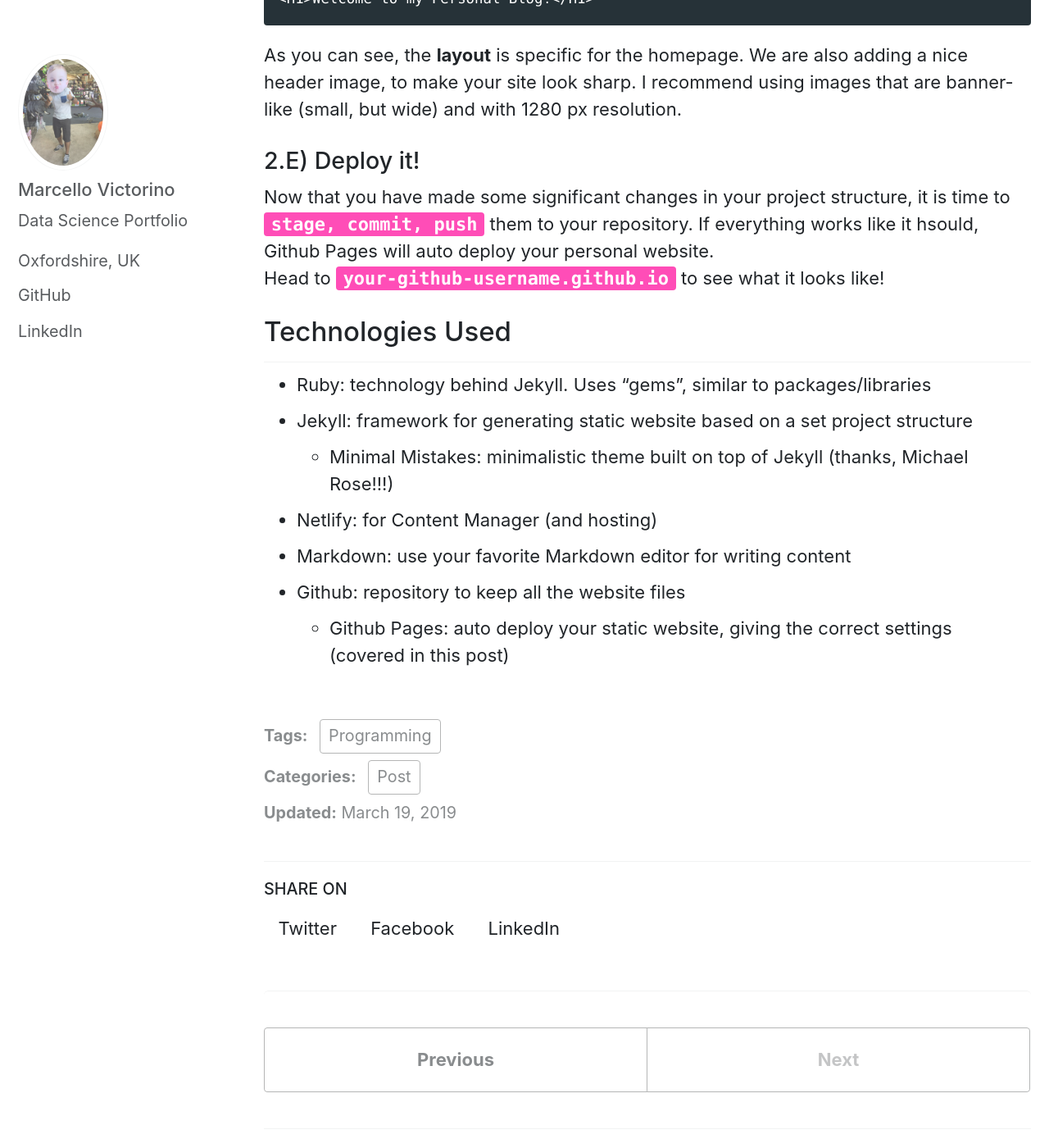
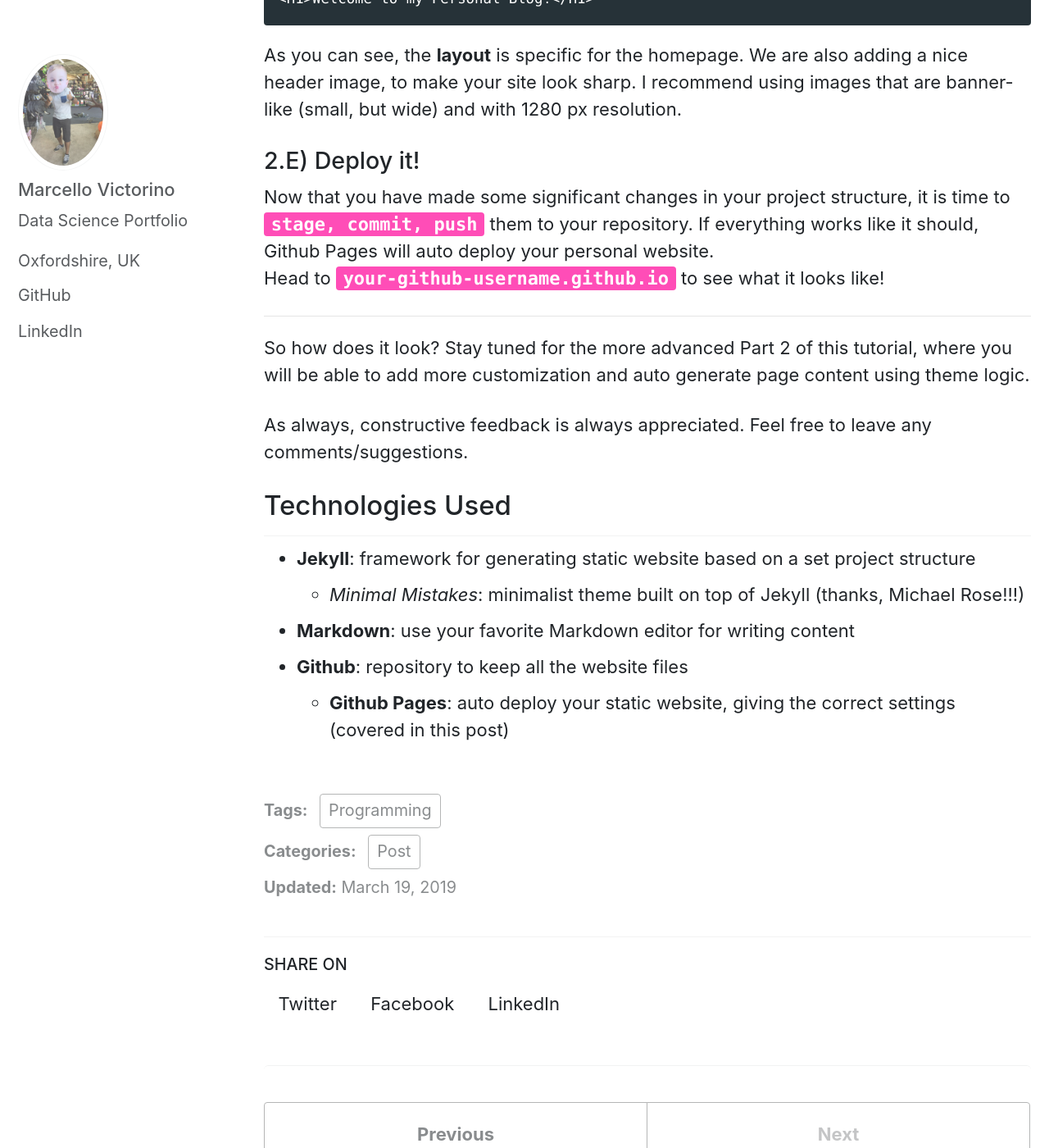
Before and after one commit to marcellovictorino/marcellovictorino.github.io, a Jekyll site: the page built from _posts/2019-03-19-Creating-your-personal-blog.md, in a window 1280 px wide and 1400 px high, scrolled down 9120 px. Shown: the whole window at 82% size. Built offline with Jekyll 4.4.1, drawn with Linux system fonts in a browser that asks for light colours; cached includes are drawn as plain includes; a script that is not in the unit is left out; some of the changed text lies outside the part shown.

Commit message:
post: spell checking

````diff
--- a/_posts/2019-03-19-Creating-your-personal-blog.md
+++ b/_posts/2019-03-19-Creating-your-personal-blog.md
@@ -15,7 +15,7 @@
 LINKS
 [Minimal Mistakes Documentation](https://mmistakes.github.io/minimal-mistakes/docs/quick-start-guide/)
 [Font Awesome (free icons)](https://fontawesome.com/icons?d=gallery&s=solid&m=free)
-[Awesome Youtube Tutorial (by Data Optimal)](https://www.youtube.com/watch?v=qWrcgHwSG8M)
+[Awesome YouTube Tutorial (by Data Optimal)](https://www.youtube.com/watch?v=qWrcgHwSG8M)
 [Repository: Minimal Mistakes](https://github.com/mmistakes/minimal-mistakes)
 [Ruby Installer (go for the most stable DevKit version for Windows)](https://rubyinstaller.org/downloads/)
 [Jekyll Documentation](https://jekyllrb.com/docs/)
@@ -172,10 +172,10 @@
 
 > Viverra justo nec ultrices dui sapien eget mi. Pellentesque diam volutpat commodo sed. Viverra nam libero justo laoreet sit amet cursus sit. In fermentum et sollicitudin ac.
 ```
-The snippet above contain some examples for the metadata (dont worry about tags/categories for now) and the content markdown. You can find more in the [Markdown Documentation](https://www.markdownguide.org/cheat-sheet/) page.
+The snippet above contain some examples for the metadata (don't worry about tags/categories for now) and the content markdown. You can find more in the [Markdown Documentation](https://www.markdownguide.org/cheat-sheet/) page.
 
 ### 2.D) Customize your Landing Page
-Just so your website starts to look flashier, let's also add some bonus costumization to your landing page. <br>
+Just so your website starts to look flashier, let's also add some bonus customization to your landing page. <br>
 Edit the file `index.html` found in you project folder:
 ```
 ---
@@ -192,15 +192,17 @@
 As you can see, the **layout** is specific for the homepage. We are also adding a nice header image, to make your site look sharp. I recommend using images that are banner-like (small, but wide) and with 1280 px resolution.
 
 ### 2.E) Deploy it!
-Now that you have made some significant changes in your project structure, it is time to `stage, commit, push` them to your repository. If everything works like it hsould, Github Pages will auto deploy your personal website.<br>
+Now that you have made some significant changes in your project structure, it is time to `stage, commit, push` them to your repository. If everything works like it should, Github Pages will auto deploy your personal website.<br>
 Head to `your-github-username.github.io` to see what it looks like!
 
+<hr>
+So how does it look? Stay tuned for the more advanced Part 2 of this tutorial, where you will be able to add more customization and auto generate page content using theme logic.
+
+As always, constructive feedback is always appreciated. Feel free to leave any comments/suggestions.
 
 ## Technologies Used
-+ Ruby: technology behind Jekyll. Uses "gems", similar to packages/libraries
-+ Jekyll: framework for generating static website based on a set project structure
-    - Minimal Mistakes: minimalistic theme built on top of Jekyll (thanks, Michael Rose!!!)
-+ Netlify: for Content Manager (and hosting)
-+ Markdown: use your favorite Markdown editor for writing content
-+ Github: repository to keep all the website files
-    - Github Pages: auto deploy your static website, giving the correct settings (covered in this post)
++ **Jekyll**: framework for generating static website based on a set project structure
+    - *Minimal Mistakes*: minimalist theme built on top of Jekyll (thanks, Michael Rose!!!)
++ **Markdown**: use your favorite Markdown editor for writing content
++ **Github**: repository to keep all the website files
+    - **Github Pages**: auto deploy your static website, giving the correct settings (covered in this post)
````
Also changed, not shown: other parts of _posts/2019-03-19-Creating-your-personal-blog.md (+7 -7 lines), _drafts/2019-MM-DD-Creating-your-personal-blog-part2.md (renamed from _drafts/test.md, +10 -7 lines).
